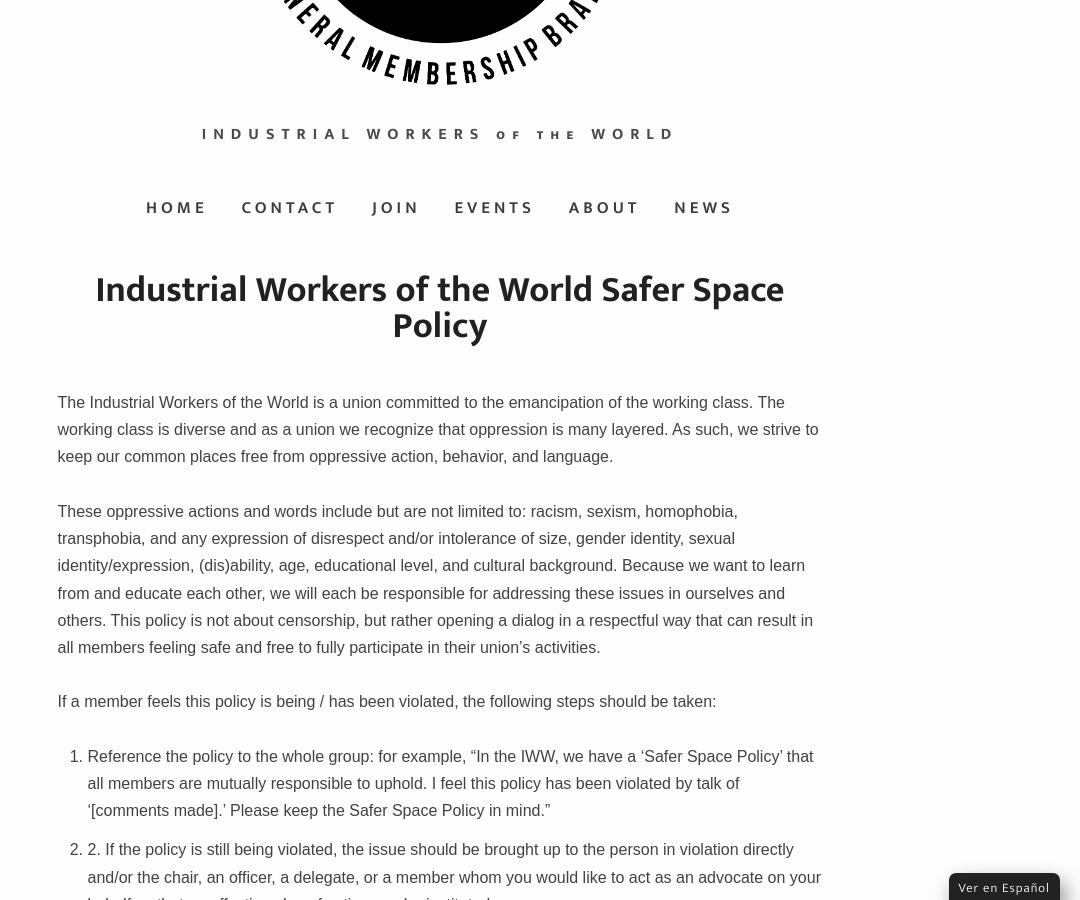
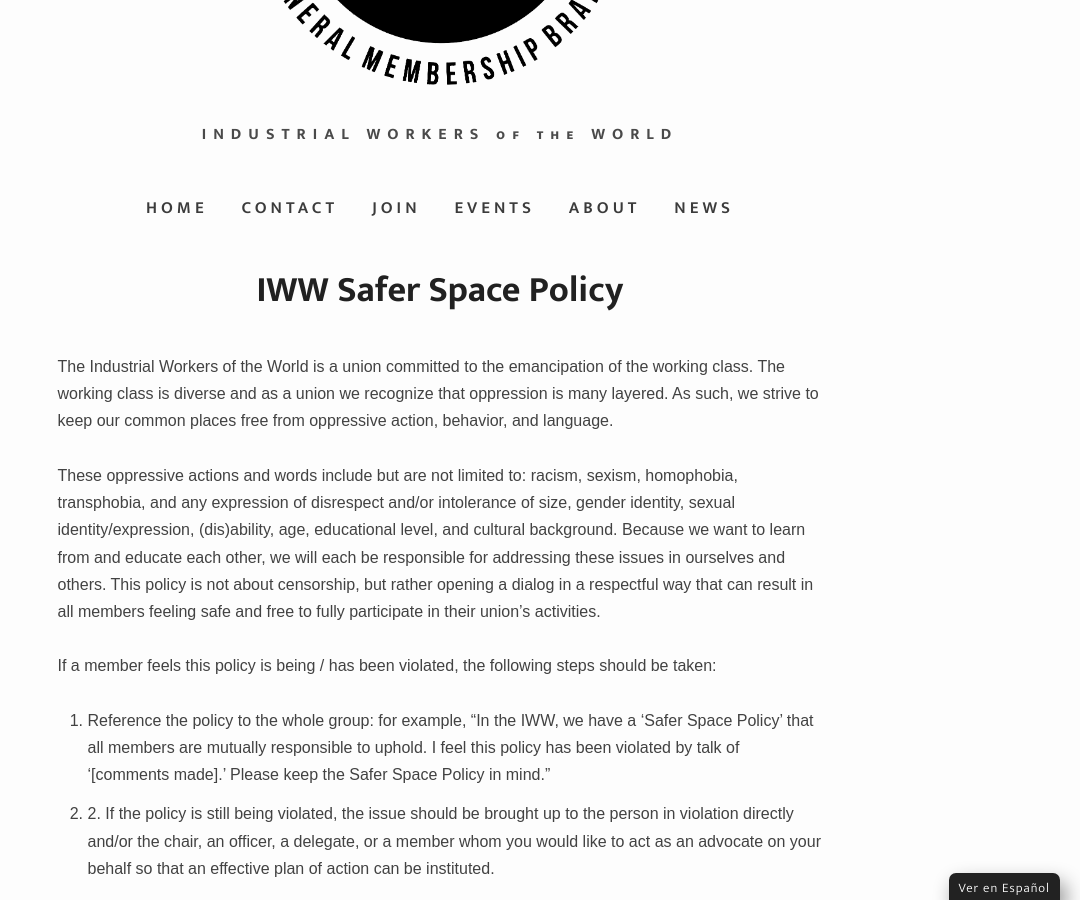
Before and after one commit to IWW-NYC-GMB/iww.nyc, a Jekyll site: the page built from safer-space.html, in a window 1280 px wide and 900 px high, scrolled down 425 px. Shown: the whole window, without its empty margins (200-1280 px from the left). Built offline with Jekyll 4.4.1, drawn with Linux system fonts in a browser that asks for light colours; some web fonts are replaced.

Commit message:
Update safer-space.html

```diff
--- a/safer-space.html
+++ b/safer-space.html
@@ -1,6 +1,6 @@
 ---
 layout: page
-title: Industrial Workers of the World Safer Space Policy
+title: IWW Safer Space Policy
 permalink: /safer-space/
 heading: true
 ---
```
